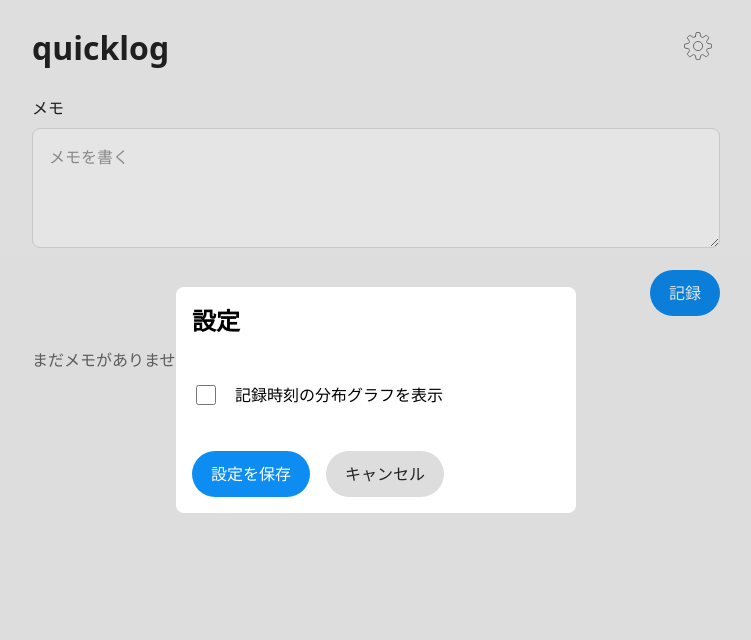
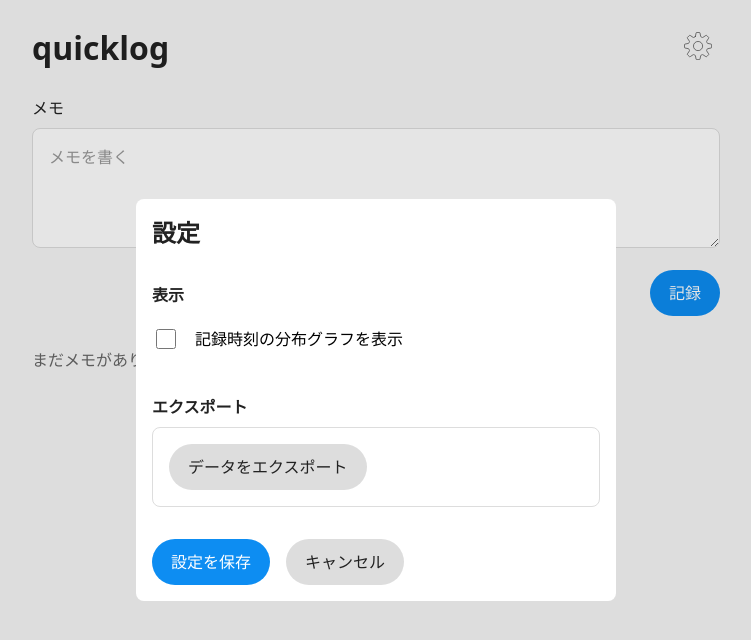
Before and after one commit to asamichiruko/quicklog, a Vue app: page / in a window 1280 px wide. Both pictures are taken after a click on the button "設定". Shown: the top 640 px of the page, without its empty margins (264-1015 px from the left). Built offline with nearby package versions, Linux system fonts and the light colour scheme.

Commit message:
change: データのエクスポートボタンを設定ダイアログ内に移動し、設定ダイアログのレイアウトを整理

```diff
--- a/src/App.vue
+++ b/src/App.vue
@@ -70,13 +70,13 @@ function handleSaveSettings(nextSettings: AppSettings) {
     </header>
 
     <LogEntryForm @submit="handleSubmit" />
-    <LogEntryList
-      :items="items"
-      :show-time-strip="settings.showTimeStrip"
-      @remove="handleRemove"
+    <LogEntryList :items="items" :show-time-strip="settings.showTimeStrip" @remove="handleRemove" />
+    <SettingsDialog
+      ref="settingsDialog"
+      :settings="settings"
+      @save="handleSaveSettings"
       @export="handleExport"
     />
-    <SettingsDialog ref="settingsDialog" :settings="settings" @save="handleSaveSettings" />
   </main>
 </template>
 
--- a/src/components/LogEntryList.vue
+++ b/src/components/LogEntryList.vue
@@ -10,7 +10,6 @@ const props = defineProps<{
 
 const emit = defineEmits<{
   remove: [id: string]
-  export: []
 }>()
 
 type DateGroup = {
@@ -120,11 +119,6 @@ function startOfLocalDay(date: Date) {
           </ul>
         </section>
       </div>
-      <div class="footer">
-        <button class="export-button" type="button" @click="emit('export')">
-          データをエクスポート
-        </button>
-      </div>
     </template>
   </section>
 </template>
@@ -200,20 +194,4 @@ function startOfLocalDay(date: Date) {
 .delete-button:focus {
   background: #e0e0e0;
 }
-
-.footer {
-  display: flex;
-  justify-content: flex-end;
-  margin-top: var(--space-2);
-}
-
-.export-button {
-  padding: 0;
-  border: none;
-  border-radius: 0px;
-  background: none;
-  font: inherit;
-  color: var(--color-text-muted);
-  text-decoration: underline;
-}
 </style>
--- a/src/components/SettingsDialog.vue
+++ b/src/components/SettingsDialog.vue
@@ -12,6 +12,7 @@ const props = defineProps<{
 
 const emit = defineEmits<{
   save: [nextSettings: AppSettings]
+  export: []
 }>()
 
 function open() {
@@ -31,16 +32,22 @@ function close() {
   dialog.value?.close()
 }
 
+function exportData() {
+  emit("export")
+}
+
 defineExpose({ open })
 </script>
 
 <template>
-  <dialog ref="dialog">
-    <h2>設定</h2>
-    <form method="dialog">
-      <ul>
+  <dialog ref="dialog" class="dialog">
+    <form method="dialog" class="dialog-form">
+      <h2 class="dialog-heading">設定</h2>
+      <section class="section">
+        <h3 class="section-heading">表示</h3>
+        <ul class="setting-items">
           <li>
-          <label class="setting-row">
+            <label class="setting-item">
               <input
                 class="setting-checkbox"
                 type="checkbox"
@@ -51,8 +58,16 @@ defineExpose({ open })
             </label>
           </li>
         </ul>
-
-      <menu>
+      </section>
+      <section class="section">
+        <h3 class="section-heading">エクスポート</h3>
+        <div class="export-panel">
+          <button class="button-secondary export-button" type="button" @click="exportData">
+            データをエクスポート
+          </button>
+        </div>
+      </section>
+      <menu class="confirm-actions">
         <button class="button-primary" type="button" @click="saveAndClose">設定を保存</button>
         <button class="button-secondary" type="button" @click="close">キャンセル</button>
       </menu>
@@ -61,19 +76,41 @@ defineExpose({ open })
 </template>
 
 <style lang="css" scoped>
-dialog {
-  width: min(90vw, 400px);
+.dialog {
+  width: min(90vw, 480px);
   border: none;
   border-radius: var(--radius-surface);
+  background: var(--color-surface);
   padding: var(--space-2);
 }
 
-h2 {
-  margin: 0 0 var(--space-4);
-  padding: 0;
+.dialog-form {
+  display: grid;
+  gap: var(--space-4);
 }
 
-ul {
+.dialog-heading {
+  margin: 0;
+  padding: 0;
+  color: var(--color-text);
+  font-size: 1.5em;
+  font-weight: var(--font-weight-bold);
+}
+
+.section {
+  display: grid;
+  gap: var(--space-1);
+}
+
+.section-heading {
+  margin: 0;
+  padding: 0;
+  color: var(--color-text);
+  font-size: 1em;
+  font-weight: var(--font-weight-bold);
+}
+
+.setting-items {
   display: grid;
   gap: var(--space-2);
   padding: 0;
@@ -81,12 +118,11 @@ ul {
   list-style: none;
 }
 
-.setting-row {
+.setting-item {
   display: flex;
   align-items: center;
   gap: var(--space-2);
   min-height: 48px;
-  padding: var(--space-1) 0;
   cursor: pointer;
 }
 
@@ -100,11 +136,24 @@ ul {
   accent-color: var(--color-primary);
 }
 
-menu {
+.export-panel {
+  display: flex;
+  justify-content: flex-start;
+  padding: var(--space-2);
+  border: 1px solid var(--color-border);
+  border-radius: var(--radius-surface);
+  background: var(--color-surface);
+}
+
+.export-button {
+  width: fit-content;
+}
+
+.confirm-actions {
   display: flex;
   flex-wrap: wrap;
   gap: var(--space-2);
-  margin: var(--space-4) 0 0;
+  margin: 0;
   padding: 0;
 }
 </style>
```
Lines whose indentation alone changed are shown as unchanged.
